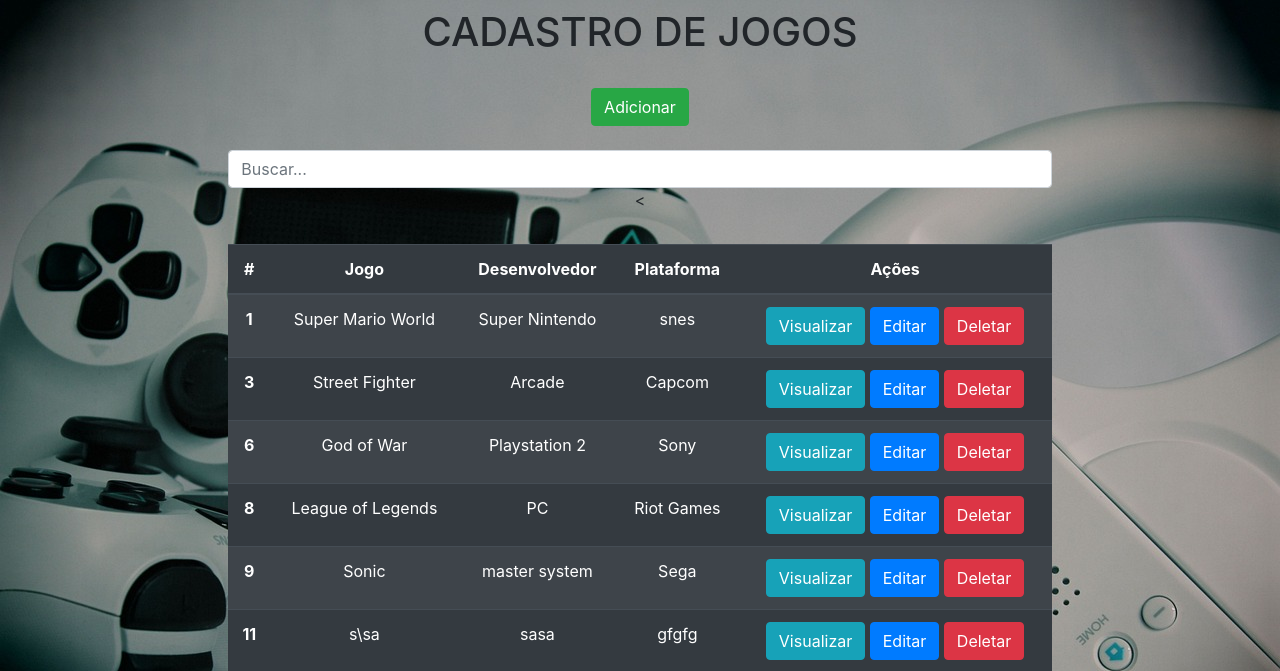
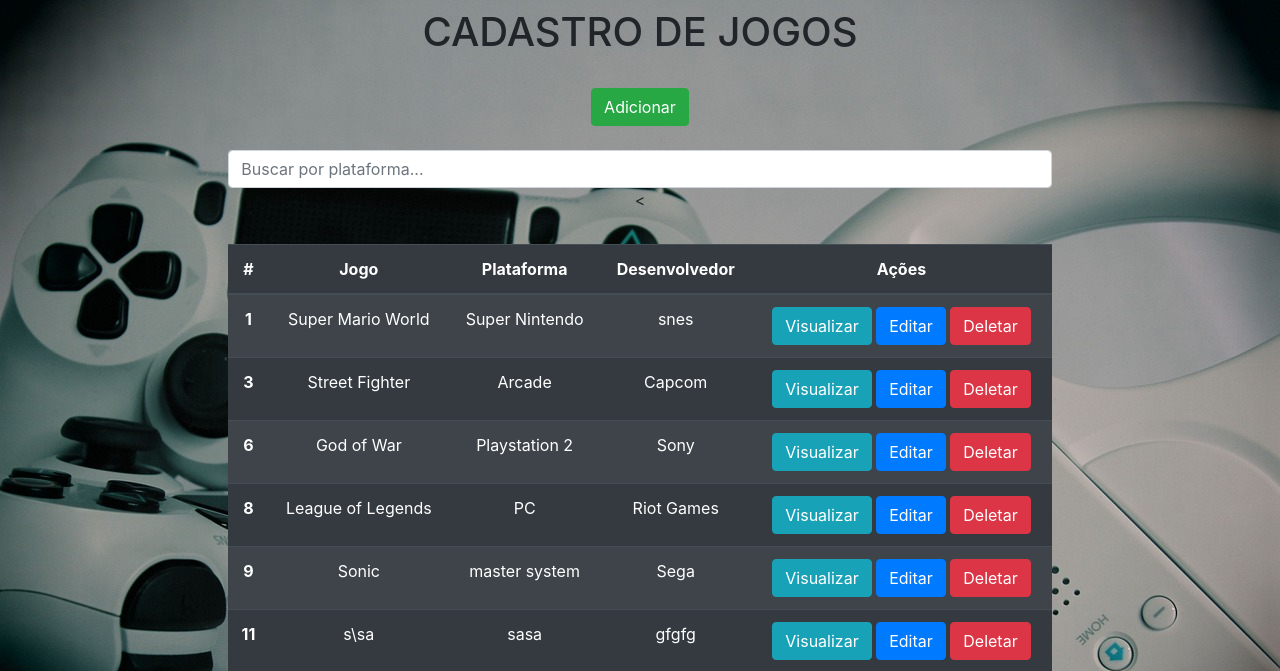
Before and after one commit to maurilop79/Projeto_PW_Uniasselvi_Python, a Django app: page / in a window 1280 px wide. Shown: the top 671 px of the page. Run offline with Django 4.2, Linux system fonts and the light colour scheme; data comes from the database, SQL or seed files in the repository.

Commit message:
Ajustes no HTML

```diff
--- a/app/templates/index.html
+++ b/app/templates/index.html
@@ -18,7 +18,7 @@
 
     <div class="col-8 m-auto pt-3 pb-2 text-center">
         <form method="get">
-            <input type="text" id="search" name="search" class="form-control" placeholder="Buscar...">
+            <input type="text" id="search" name="search" class="form-control" placeholder="Buscar por plataforma...">
         <</form>
     </div>
 
@@ -28,8 +28,8 @@
                 <tr class="text-center">
                     <th scope="col">#</th>
                     <th scope="col">Jogo</th>
+                    <th scope="col">Plataforma</th>
                     <th scope="col">Desenvolvedor</th>
-                    <th scope="col">Plataforma</th>
                     <th scope="col">Ações</th>
                 </tr>
             </thead>
```
